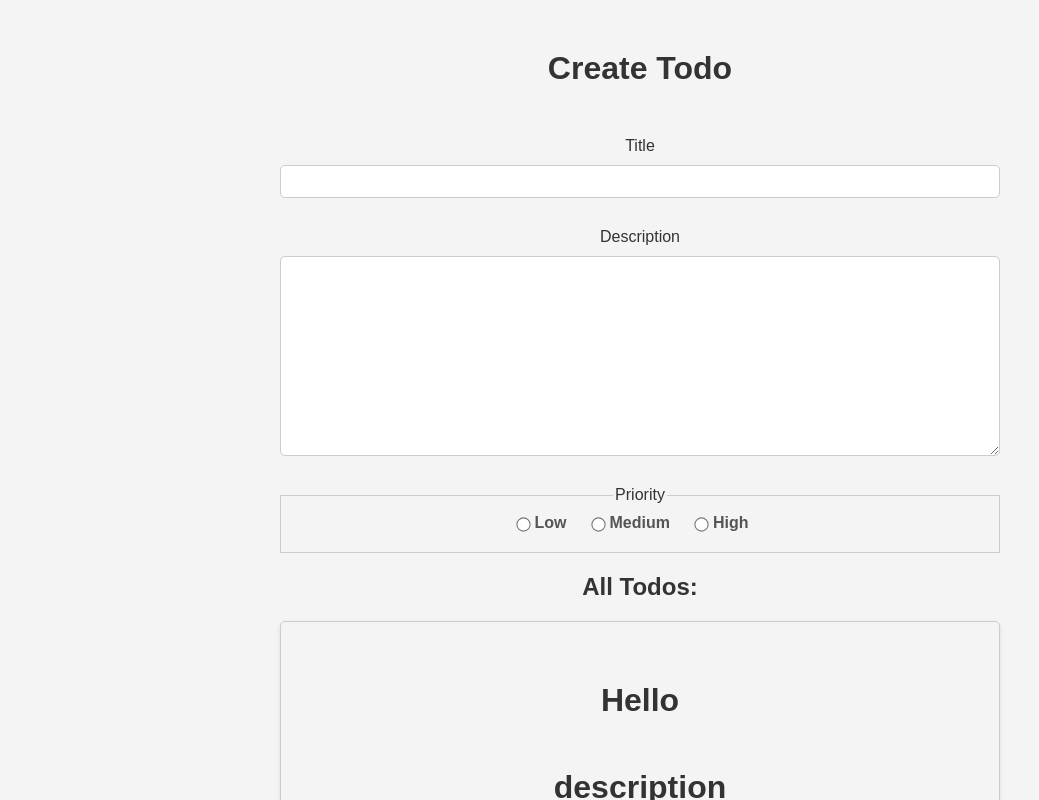
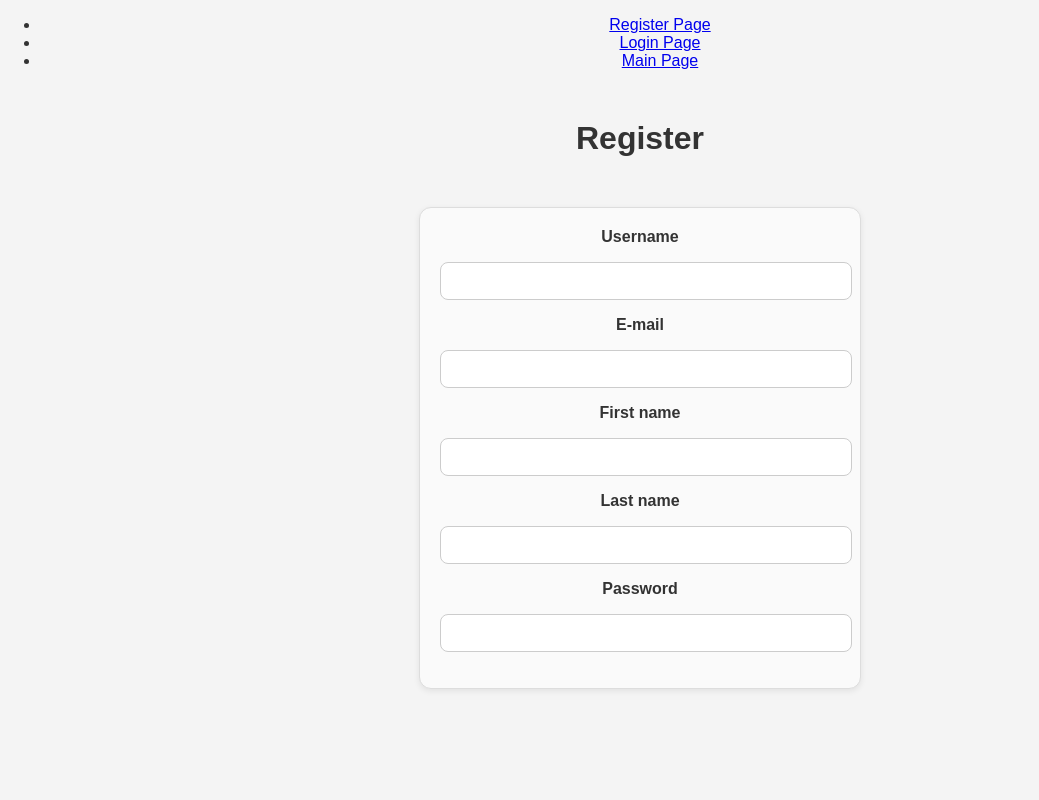
Before and after one commit to RoeiMesi/TodosApp, a React (Create React App) app in the folder frontend/: page /register in a window 1280 px wide. Shown: the top 800 px of the page, without its empty margins (0-1039 px from the left). Built offline with nearby package versions, Linux system fonts and the light colour scheme.

Commit message:
Added login and registration page, added router in the main app.js for current testing of the different components

```diff
--- a/frontend/package.json
+++ b/frontend/package.json
@@ -9,6 +9,7 @@
     "@testing-library/user-event": "^13.5.0",
     "react": "^19.1.1",
     "react-dom": "^19.1.1",
+    "react-router-dom": "^6.22.3",
     "react-scripts": "5.0.1",
     "web-vitals": "^2.1.4"
   },
--- a/frontend/src/App.js
+++ b/frontend/src/App.js
@@ -3,32 +3,38 @@ import "./App.css";
 import "./styles.css";
 import TodoList from "./components/TodoList";
 import TodoForm from "./components/TodoForm";
+import MainPage from "./Pages/MainPage/MainPage";
+import RegisterPage from "./Pages/RegisterPage/RegisterPage";
+import LoginPage from "./Pages/LoginPage/LoginPage";
+import { BrowserRouter, Router, Routes, Route, Link } from "react-router-dom";
 
 function App() {
-  const sampletodos = [
-    {
-      title: "Hello",
-      description: "description",
-      priority: 1,
-      completed: false,
-    },
-    {
-      title: "Hello2",
-      description: "description",
-      priority: 1,
-      completed: false,
-    },
-  ];
-
   return (
     <div className="App">
-      <div className="container">
-        <h1>Create Todo</h1>
-        <TodoForm />
+      <BrowserRouter>
+        <nav>
+          <ul>
+            <li>
+              <Link to="/register">Register Page</Link>
+            </li>
+            <li>
+              <Link to='/login'>Login Page</Link>
+            </li>
+            <li>
+              <Link to='/'>Main Page</Link>
+            </li>
+          </ul>
+        </nav>
 
-        <h2>All Todos:</h2>
-        <TodoList todos={sampletodos} />
-      </div>
+        <Routes>
+          <Route path="/register" element={<RegisterPage />}>
+          </Route>
+          <Route path="/login" element={<LoginPage />}>
+          </Route>
+          <Route path="/" element={<MainPage />}>
+          </Route>
+        </Routes>
+      </BrowserRouter>
     </div>
   );
 }
--- /dev/null
+++ b/frontend/src/Pages/LoginPage/LoginPage.js
@@ -0,0 +1,12 @@
+import React from "react";
+import LoginForm from '../../components/LoginForm/LoginForm'
+
+export default function LoginPage() {
+
+    return (
+        <div className='login-page'>
+            <h2>Login</h2>
+            <LoginForm />
+        </div>
+    )
+}
--- /dev/null
+++ b/frontend/src/Pages/MainPage/MainPage.js
@@ -0,0 +1,30 @@
+import React from "react";
+import TodoForm from "../../components/TodoForm";
+import TodoList from "../../components/TodoList";
+
+export default function MainPage() {
+  const sampletodos = [
+    {
+      title: "Hello",
+      description: "description",
+      priority: 1,
+      completed: false,
+    },
+    {
+      title: "Hello2",
+      description: "description",
+      priority: 1,
+      completed: false,
+    },
+  ];
+
+  return (
+    <div className="container">
+      <h1>Create Todo</h1>
+      <TodoForm />
+
+      <h2>All Todos:</h2>
+      <TodoList todos={sampletodos} />
+    </div>
+  );
+}
--- /dev/null
+++ b/frontend/src/Pages/RegisterPage/RegisterPage.js
@@ -0,0 +1,11 @@
+import React from "react";
+import RegisterForm from "../../components/RegisterForm/RegisterForm";
+
+export default function RegisterPage() {
+  return (
+    <div className="container">
+      <h1>Register</h1>
+      <RegisterForm />
+    </div>
+  );
+}
--- /dev/null
+++ b/frontend/src/components/LoginForm/LoginForm.css
@@ -0,0 +1,34 @@
+.login-form {
+  max-width: 400px;
+  margin: 40px auto;
+  padding: 20px;
+  border: 1px solid #ddd;
+  border-radius: 12px;
+  background-color: #fafafa;
+  box-shadow: 0 2px 6px rgba(0, 0, 0, 0.08);
+  font-family: Arial, sans-serif;
+}
+
+.login-form label {
+  display: block;
+  margin-bottom: 6px;
+  font-weight: 600;
+  color: #333;
+}
+
+.login-form input {
+  width: 100%;
+  padding: 10px;
+  margin-bottom: 16px;
+  padding-right: 0px;
+  border: 1px solid #ccc;
+  border-radius: 8px;
+  font-size: 14px;
+  transition: border-color 0.2s;
+}
+
+.login-form input:focus {
+  border-color: #4a90e2;
+  outline: none;
+  box-shadow: 0 0 4px rgba(74, 144, 226, 0.3);
+}
--- /dev/null
+++ b/frontend/src/components/LoginForm/LoginForm.js
@@ -0,0 +1,24 @@
+import React, { useState } from "react";
+import "./LoginForm.css";
+
+export default function LoginForm() {
+  const [username, setUsername] = useState("");
+  const [password, setPassword] = useState("");
+
+  return (
+    <div className="login-form">
+      <label>Username</label>
+      <input
+        type="text"
+        value={username}
+        onChange={(e) => setUsername(e.target.value)}
+      ></input>
+      <label>Password</label>
+      <input
+        type="text"
+        value={password}
+        onChange={(e) => setPassword(e.target.value)}
+      ></input>
+    </div>
+  );
+}
--- /dev/null
+++ b/frontend/src/components/RegisterForm/RegisterForm.css
@@ -0,0 +1,34 @@
+.register-form {
+  max-width: 400px;
+  margin: 40px auto;
+  padding: 20px;
+  border: 1px solid #ddd;
+  border-radius: 12px;
+  background-color: #fafafa;
+  box-shadow: 0 2px 6px rgba(0, 0, 0, 0.08);
+  font-family: Arial, sans-serif;
+}
+
+.register-form label {
+  display: block;
+  margin-bottom: 6px;
+  font-weight: 600;
+  color: #333;
+}
+
+.register-form input {
+  width: 100%;
+  padding: 10px;
+  margin-bottom: 16px;
+  padding-right: 0px;
+  border: 1px solid #ccc;
+  border-radius: 8px;
+  font-size: 14px;
+  transition: border-color 0.2s;
+}
+
+.register-form input:focus {
+  border-color: #4a90e2;
+  outline: none;
+  box-shadow: 0 0 4px rgba(74, 144, 226, 0.3);
+}
--- /dev/null
+++ b/frontend/src/components/RegisterForm/RegisterForm.js
@@ -0,0 +1,58 @@
+import React, { useState } from "react";
+import "./RegisterForm.css";
+
+export default function RegisterForm() {
+    const [username, setUsername] = useState('');
+    const [email, setEmail] = useState('');
+    const [firstname, setFirstname] = useState('');
+    const [lastname, setLastname] = useState('');
+    const [password, setPassword] = useState('');
+
+    const clearForm = () => {
+        setUsername('');
+        setEmail('');
+        setFirstname('');
+        setLastname('');
+        setPassword('');
+    }
+
+    const handleSubmit = (e) => {
+        e.preventDefault();
+        clearForm();
+    }
+
+    return (
+            <form onSubmit={handleSubmit} className='register-form'>
+                <label>Username</label>
+                <input
+                    type="text"
+                    value={username}
+                    onChange={(e) => setUsername(e.target.value)}
+                ></input>
+                <label>E-mail</label>
+                <input
+                    type="text"
+                    value={email}
+                    onChange={(e) => setEmail(e.target.value)}
+                ></input>
+                <label>First name</label>
+                <input
+                    type="text"
+                    value={firstname}
+                    onChange={(e) => setFirstname(e.target.value)}
+                ></input>
+                <label>Last name</label>
+                <input
+                    type="text"
+                    value={lastname}
+                    onChange={(e) => setLastname(e.target.value)}
+                ></input>
+                <label>Password</label>
+                <input
+                    type="text"
+                    value={password}
+                    onChange={(e) => setPassword(e.target.value)}
+                ></input>
+            </form>
+    )
+}
```
Also changed, not shown: 1 other file (tests, documents, lock files or other folders).
